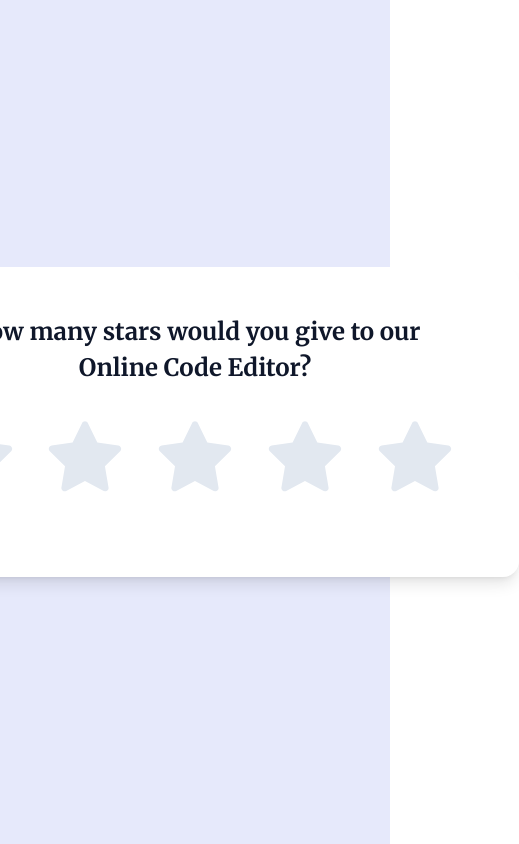
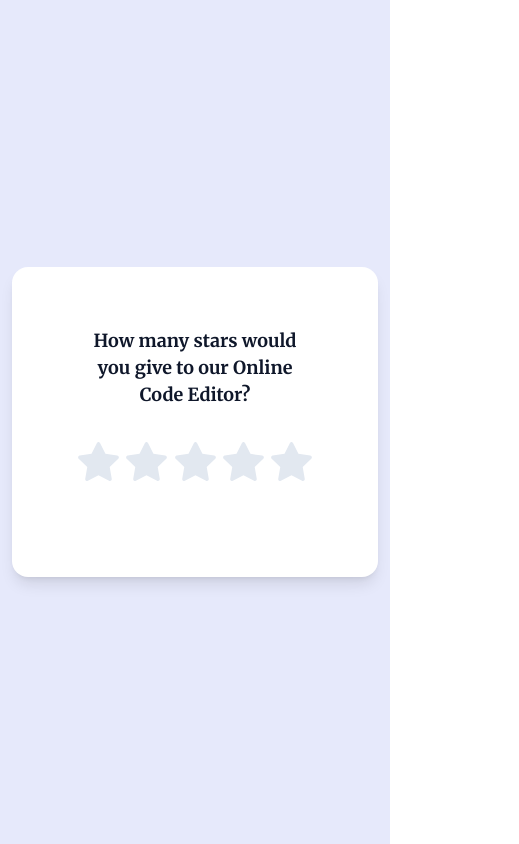
Before and after one commit to ronnypdev/Star-Rating-Component, a React (Vite) app: page / in a window 390 px wide. Shown: the whole page, 519 px wide, since content can reach past the window. Built offline with nearby package versions, Linux system fonts and the light colour scheme.

Commit message:
Implemented responsive styles

```diff
--- a/index.html
+++ b/index.html
@@ -6,7 +6,7 @@
     <meta name="viewport" content="width=device-width, initial-scale=1.0" />
     <title>Star Rating Components</title>
   </head>
-  <body class="h-screen">
+  <body class="h-screen w-full max-w-full">
     <div class="h-full flex justify-center items-center bg-paleBlue" id="root"></div>
     <script type="module" src="/src/main.tsx"></script>
   </body>
--- a/src/App.tsx
+++ b/src/App.tsx
@@ -2,7 +2,7 @@ import Rate from "./components/Rate"
 
 function App() {
   return (
-    <main className="h-full max-container flex justify-center items-center">
+    <main className="h-full max-container w-full max-w-full p-3 md:p-0 flex justify-center items-center">
       <Rate
         ratingQuestion="How many stars would you give to our Online Code Editor?"
         startAltTextFilled="Yellow Star Icon Filled"
--- a/src/components/Rate.tsx
+++ b/src/components/Rate.tsx
@@ -21,15 +21,13 @@ export default function Rate({
     const currentRating = index + 1;
     return (
       <>
-        <img className="cursor-pointer"
+        <img className="cursor-pointer max-w-full w-[45px] h-[45px] md:w-[80px] md:h-[80px]"
           key={index}
           src={currentRating <= (hoverStar! || rating!) ? starFilled : starEmpty}
           onClick={() => setRating(currentRating)}
           alt={currentRating <= (hoverStar! || rating!) ? startAltTextFilled : startAltTextEmpty}
           onMouseEnter={() => setHoverStar(currentRating)}
           onMouseLeave={() => setHoverStar(null)}
-          width={80}
-          height={80}
         />
       </>
     )
@@ -54,8 +52,8 @@ export default function Rate({
 
   return (
     <>
-      <article className="w-[647px] h-[310px] flex flex-col justify-center items-center p-16 gap-8 bg-white rounded-2xl shadow-lg">
-        <h3 className="text-darkBlue text-center font-Merriweather text-2xl leading-normal font-bold">
+      <article className="w-full max-w-full md:w-[647px] h-[310px] flex flex-col justify-center items-center p-16 gap-8 bg-white rounded-2xl shadow-lg">
+        <h3 className="text-darkBlue text-center font-Merriweather text-lg md:text-2xl leading-normal font-bold">
           {ratingQuestion}
         </h3>
         <div className="flex justify-between items-center w-full max-w-full">
```
